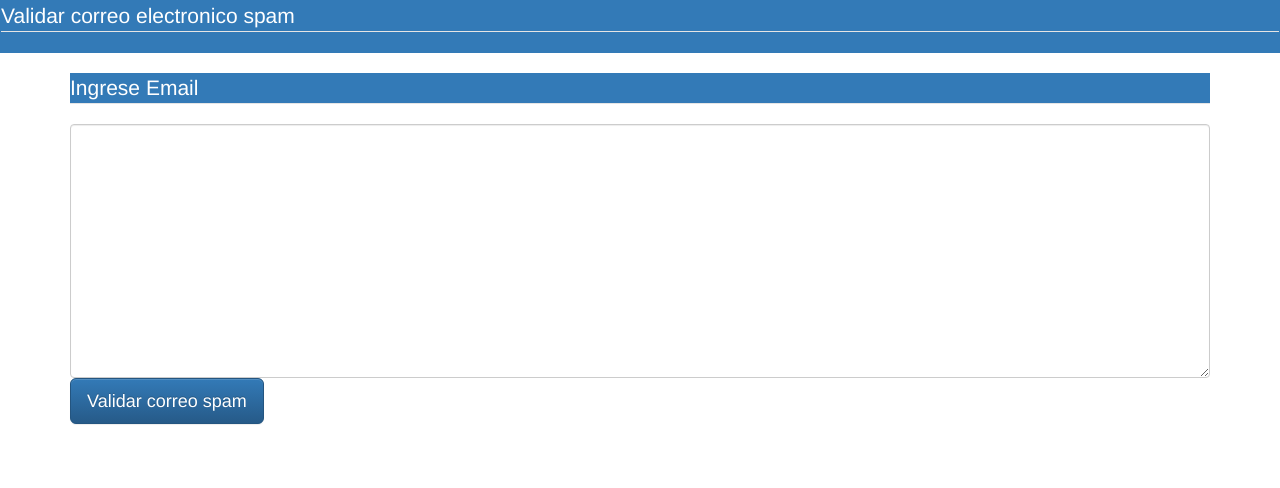
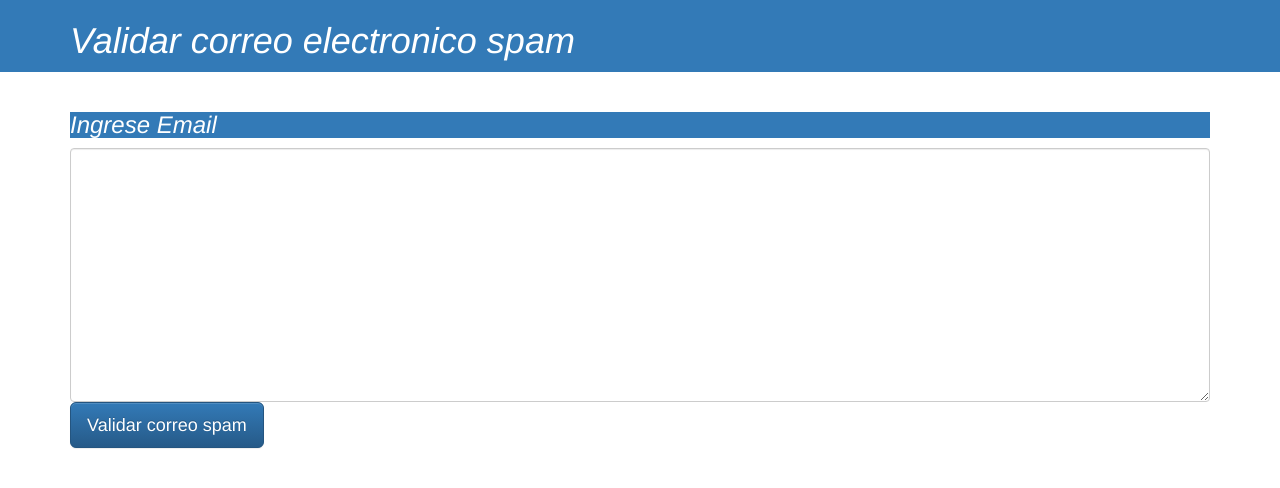
Before and after one commit to GomezWannaz-Santiago/Hackathon-ChatGPT, an Angular app in the folder FrontHackathon/: page /validarCorreo in a window 1280 px wide. Shown: the top 488 px of the page. Built offline with nearby package versions, Linux system fonts and the light colour scheme.

Commit message:
modificacion de estilos

```diff
--- a/FrontHackathon/src/app/ValidarCorreo/ValidarCorreo.component.html
+++ b/FrontHackathon/src/app/ValidarCorreo/ValidarCorreo.component.html
@@ -1,17 +1,17 @@
 <form class="row g-2" [formGroup]="formValidar">
-        <nav class="navbar navbar-dark bg-primary">
+        <nav class="navbar navbar-dark bg-primary bg-opacity-75">
           <div class="container-fluid">
-            <legend class="h1-3 mb-2 bg-primary text-white">Validar correo electronico spam</legend>
+            <div class="container">
+            <h1 class="text-white"><em>Validar correo electronico spam</em></h1>
+            </div>
           </div>
         </nav>
-
     <div class="container">
     <div class="mb-3">
-        <legend class="h1-3 mb-2 bg-primary text-white">Ingrese Email</legend>
+        <h3 class="h1-5 mb-2 bg-primary text-white bg-opacity-75"><em>Ingrese Email</em></h3>
         <textarea class="form-control" formControlName="email" id="email" rows="12"></textarea>
       </div>
       <button type="button" class="btn btn-primary btn-lg" (click)="ValidarCorreo()">Validar correo spam</button>
-        <br>
         <div *ngIf="response && response.razones">
             <li *ngFor="let item of response.razones; index as i;">{{item}}</li>
         </div>
```
